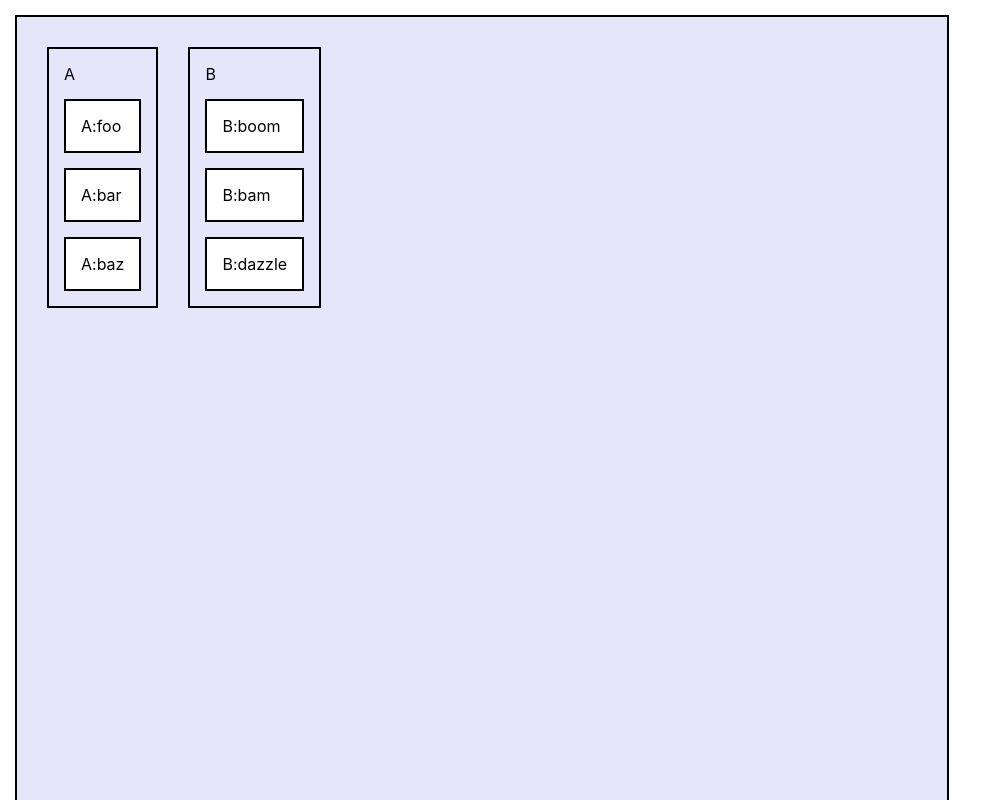
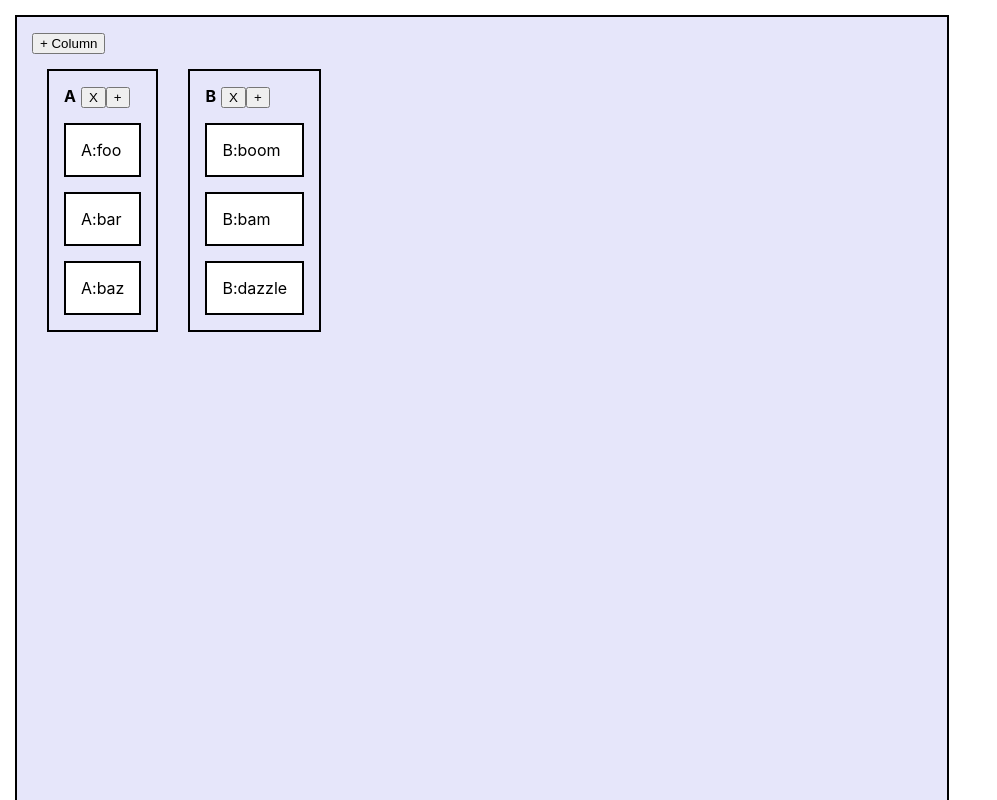
Before and after one commit to mpcarolin/layout-manager-poc, a React (Create React App) app: page / in a window 1280 px wide. Shown: the top 800 px of the page, without its empty margins (0-997 px from the left). Built offline with nearby package versions, Linux system fonts and the light colour scheme.

Commit message:
Make column and fields addable/removable

```diff
--- a/src/DndKit/SortableDemo.tsx
+++ b/src/DndKit/SortableDemo.tsx
@@ -7,6 +7,8 @@ import {
   useSensors,
   useDroppable,
 } from "@dnd-kit/core";
+
+import { nanoid } from "nanoid";
 
 import { useMultipleContainerCollisionDetectionStrategy } from "./useMultipleContainerCollisionDetection.ts";
 
@@ -18,7 +20,7 @@ import {
 
 import { SortableItem } from "./SortableItem.tsx";
 
-const Column = ({ items, name }) => {
+const Column = ({ items, name, onRemoveClick, onAddItem }) => {
   const { setNodeRef } = useDroppable({ id: name })
   const style = {
     border: "solid 2px",
@@ -33,7 +35,11 @@ const Column = ({ items, name }) => {
       strategy={verticalListSortingStrategy}
     >
       <div ref={setNodeRef} style={style}>
-        { name }
+        <span>
+          <b style={{ marginRight: 5 }}>{ name }</b>
+          <button onClick={onRemoveClick}>X</button>
+          <button onClick={onAddItem}>+</button>
+        </span>
         { items.map(id => <SortableItem key={id} id={id} />) }
       </div>
     </SortableContext>
@@ -199,6 +205,38 @@ const useColumns = () => {
     }
   }
 
+  /**
+   *
+   * Public Helpers
+   *
+   */
+  const addColumn = () => {
+    const columnIds = Object.keys(columns);
+    const lastColumnId = columnIds[columnIds.length - 1];
+
+    const nextColumnId = String.fromCharCode(lastColumnId.charCodeAt(0) + 1);
+
+    setColumns(columns => ({
+      ...columns,
+      [nextColumnId]: []
+    }))
+  }
+
+  const removeColumn = (id: string) => () => setColumns(columns => {
+    const { [id]: removedColumn, ...remainingColumns } = columns;
+    return remainingColumns;
+  });
+
+  const addItem = (columnId: string) => () => {
+    setColumns(columns => ({
+      ...columns,
+      [columnId]: [
+        ...columns[columnId],
+        `${columnId}:${nanoid(4)}`
+      ],
+    }))
+  }
+
 
   return {
     columns,
@@ -211,18 +249,27 @@ const useColumns = () => {
     handleDragEnd,
     handleDragOver,
 
+    // public helpers
+    addColumn,
+    removeColumn,
+    addItem,
+
     activeId,
-    setActiveId,
     recentlyMovedToNewContainerRef,
     isSortingContainer,
   }
 }
 
-export const SortableDemo = (props) => {
+export const SortableDemo = props => {
   const sensors = useSensors(useSensor(PointerSensor));
 
   const {
     columns,
+
+    // helpers
+    addColumn,
+    removeColumn,
+    addItem,
 
     // lifecycles
     handleDragStart,
@@ -230,9 +277,7 @@ export const SortableDemo = (props) => {
     handleDragOver,
 
     activeId,
-    setActiveId,
     recentlyMovedToNewContainerRef,
-    isSortingContainer
   } = useColumns();
 
   React.useEffect(() => {
@@ -259,10 +304,13 @@ export const SortableDemo = (props) => {
       onDragEnd={handleDragEnd}
       onDragOver={handleDragOver}
     >
+      <button onClick={addColumn}>+ Column</button>
       <div style={{ display: "flex", flexDirection: "row" }}>
         {
           Object.entries(columns).map(([ name, items ]) => (
             <Column
+              onRemoveClick={removeColumn(name)}
+              onAddItem={addItem(name)}
               items={items}
               name={name}
               key={name}
```
